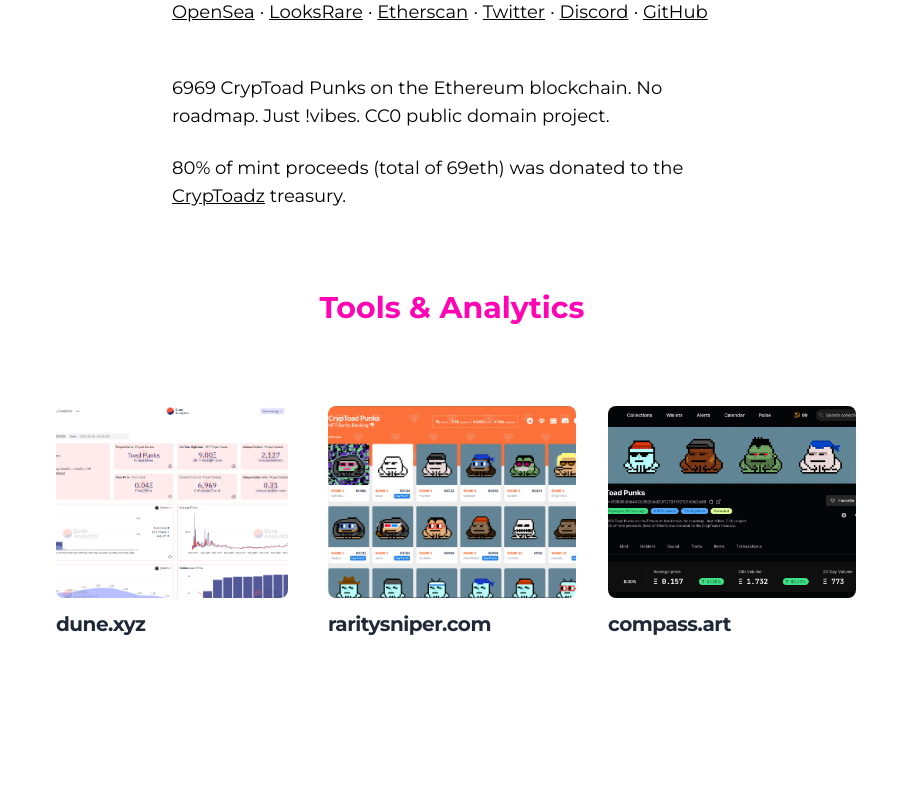
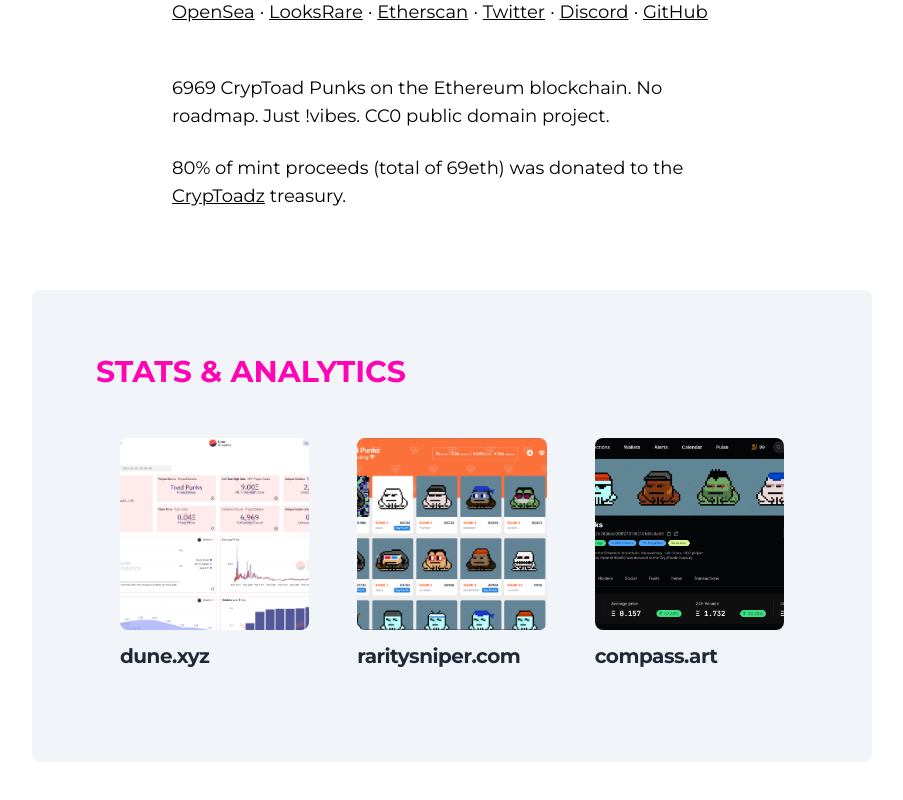
Before and after one commit to hippolyte42/CrypToad-Punks-toolz, a Next.js app in the folder front/: page / in a window 1280 px wide. Shown: the part 470-1270 px from the top of the page, without its empty margins (188-1091 px from the left). Before the commit the page ends 1244 px from the top, so only its background shows below. Built offline with nearby package versions, Linux system fonts and the light colour scheme.

Commit message:
wording + cleaning + css

```diff
--- a/front/pages/index.tsx
+++ b/front/pages/index.tsx
@@ -76,49 +76,41 @@ const Home: NextPage = () => {
         </div>
 
 
-        <h1 className="text-xl md:text-3xl font-bold text-larva-pink mb-14 md:mb-20">
-            {"Tools & Analytics"}
+        <div className="lg:w-3/4 bg-slate-100 p-16 rounded-lg">
+          <h1 className="text-xl md:text-3xl font-bold text-larva-pink mb-14 md:mb-12 ">
+              {"STATS & ANALYTICS"}
           </h1>
-        <div className="grid lg:grid-cols-3 lg:w-3/4 place-items-center">
-            <div className="max-w-xs mx-6 mb-2 rounded-lg">
+          <div className="grid lg:grid-cols-3 place-items-center">
+              <div className="max-w-xs mx-6 mb-1 rounded-lg">
                   <a href="https://dune.xyz/rantum/NFT-Collection-Dashboard?contract_address=x4f9835dbb442b263bbd20ff2731162101d9c3a89" target={"_blank"}>
                     <img className="object-cover h-48 w-96 rounded-lg"
                         src="/duneDashboard.png"
-                      alt="" />
+                        alt="duneDashboard" />
                     <div className="py-3">
                         <h4 className="mb-3 text-xl font-semibold tracking-tight text-gray-800">dune.xyz</h4>
                     </div>
                   </a>
               </div>
-            <div className="max-w-xs mx-4 mb-2 rounded-lg">
+              <div className="max-w-xs mx-6 mb-1 rounded-lg">
                 <a href="https://raritysniper.com/cryptoad-punks" target={"_blank"}><img className="object-cover h-48 w-96 rounded-lg"
                       src="/raritySniper.png"
-                    alt="" />
+                      alt="raritySniper" />
                   <div className="py-3">
                     <h4 className="mb-3 text-xl font-semibold tracking-tight text-gray-800">raritysniper.com</h4>
                   </div>
                 </a>
               </div>
-            <div className="max-w-xs mx-4 mb-2 rounded-lg">
+              <div className="max-w-xs mx-6 mb-1 rounded-lg">
                 <a href="https://compass.art/collections/0x4f9835dbb442b263bbd20ff2731162101d9c3a89" target={"_blank"}>
                   <img className="object-cover h-48 w-96 rounded-lg"
                       src="/compass_art.png"
-                    alt="" />
+                      alt="compass_art" />
                   <div className="py-3">
                     <h4 className="mb-3 text-xl font-semibold tracking-tight text-gray-800">compass.art</h4>
                   </div>
                 </a>
               </div>
-            {/* <div className="max-w-xs mx-4 mb-2 rounded-lg">
-                <img className="object-cover h-48 w-96"
-                    src="/raritySniper.png"
-                    alt="" />
-                <div className="px-6 py-4">
-                  <a href="https://raritysniper.com/cryptoad-punks" target={"_blank"}>
-                    <h4 className="mb-3 text-xl font-semibold tracking-tight text-gray-800">raritysniper.com</h4>
-                  </a>
           </div>
-            </div> */}
         </div>
       </main>
     </div>
```
Lines whose indentation alone changed are shown as unchanged.
